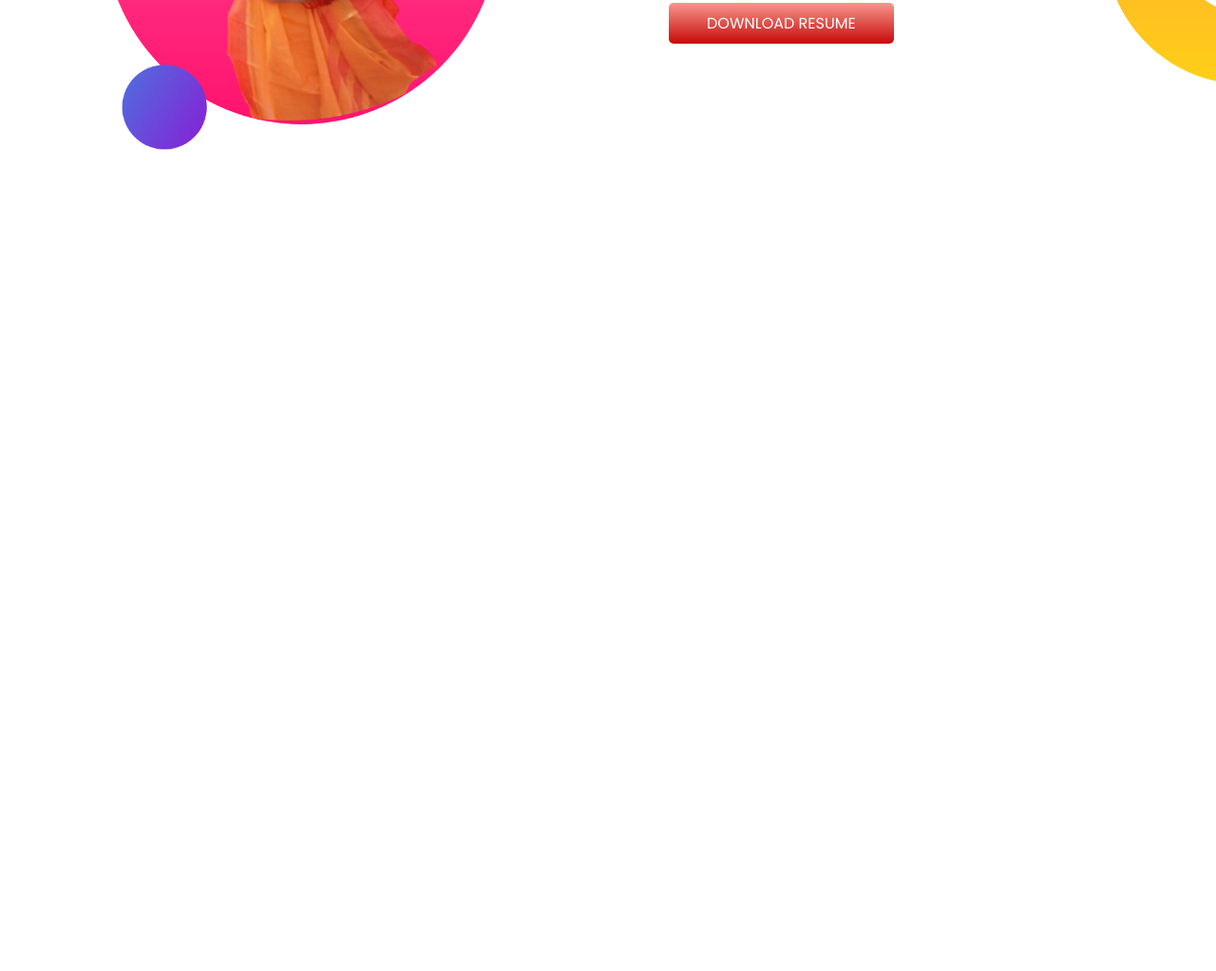
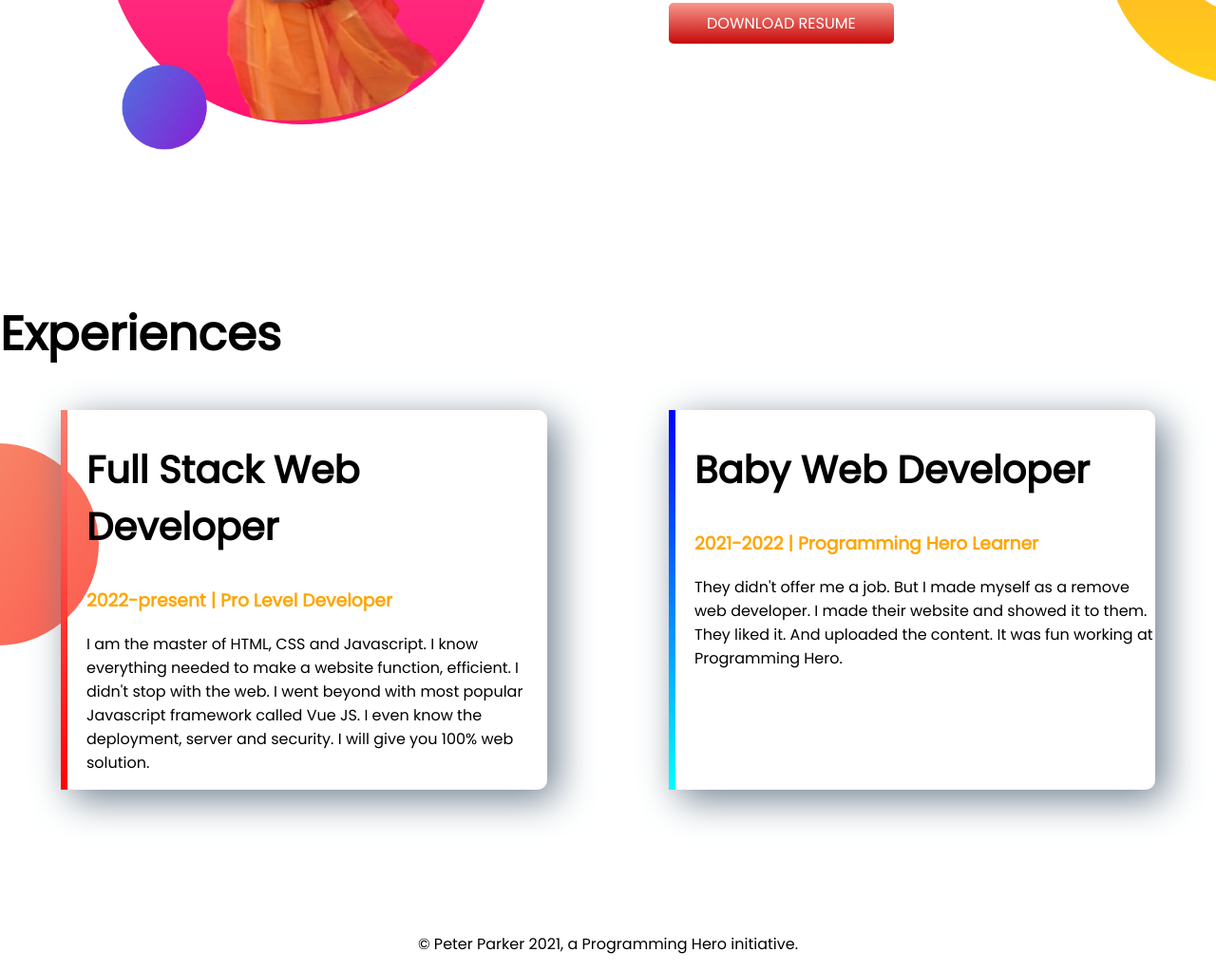
Before and after one commit to KeyaAkter/developer-port, a plain HTML site: page index.html in a window 1280 px wide. Shown: the part 899-1922 px from the top of the page at 95% size. Before the commit the page ends 1214 px from the top, so only its background shows below. Drawn offline with Linux system fonts and the light colour scheme.

Commit message:
experiences & footer added

```diff
--- a/index.html
+++ b/index.html
@@ -13,7 +13,7 @@
 </head>
 
 <body>
-    <section class="top-banner">
+    <section class="top-banner flexible-container">
         <div class="half-width">
             <h1>Welcome To</h1>
             <h1><span class="orange-color">Tanisha Tanvin</span> World!</h1>
@@ -29,7 +29,7 @@
             <img src="images/Pic-bg.png" alt="">
         </div>
     </section>
-    <section class="dream-big">
+    <section class="dream-big flexible-container">
         <div class="half-width">
             <img src="images/my-2nd-bg.png" alt="">
         </div>
@@ -40,11 +40,31 @@
                 to make simple website. My goal is to build 3 websites and learn advanced topics.</p>
             <a class="link-button" target="_blank" href="">DOWNLOAD
                 RESUME</a>
-
         </div>
-
     </section>
-
+    <section class="experience-area">
+        <h1>Experiences</h1>
+        <div class="flexible-container">
+            <div id="web-dev-exp1" class="experience-item">
+                <h2>Full Stack Web Developer</h2>
+                <h3 class="orange-color">2022-present | Pro Level Developer</h3>
+                <p>I am the master of HTML, CSS and Javascript. I know everything needed to make a website function,
+                    efficient. I didn't stop with the web. I went beyond with most popular Javascript framework called
+                    Vue
+                    JS. I even know the deployment, server and security. I will give you 100% web solution.</p>
+            </div>
+            <div id="web-dev-exp2" class="experience-item">
+                <h2>Baby Web Developer</h2>
+                <h3 class="orange-color">2021-2022 | Programming Hero Learner</h3>
+                <p>They didn't offer me a job. But I made myself as a remove web developer. I made their website and
+                    showed
+                    it to them. They liked it. And uploaded the content. It was fun working at Programming Hero.</p>
+            </div>
+        </div>
+    </section>
+    <footer>
+        <p>© Peter Parker 2021, a Programming Hero initiative.</p>
+    </footer>
 </body>
 
 </html>
--- a/style.css
+++ b/style.css
@@ -5,10 +5,13 @@ body{
 h1{
     font-size: 50px;
 }
+h2{
+    font-size: 40px;
+}
 .orange-color{
     color: orange;
 }
-section{
+.flexible-container{
     display: flex;
     margin-bottom: 150px;
 }
@@ -36,3 +39,30 @@ section{
     background-repeat: no-repeat;
     background-position: right;
 }
+.experience-area{
+    background-image: url(images/exp-bg.png);
+    background-repeat: no-repeat;
+    background-position: left;
+}
+.experience-item{
+    width: 40%;
+    margin-right: 5%;
+    margin-left: 5%;
+    padding-left: 20px;
+    border-radius: 10px;
+    box-shadow:10px 10px 40px slategrey;
+}
+#web-dev-exp1{
+    border-left:7px solid;
+    border-image: linear-gradient(salmon,red );
+    border-image-slice: 1;
+
+}
+#web-dev-exp2{
+    border-left:7px solid;
+    border-image: linear-gradient(blue,cyan );
+    border-image-slice: 1;
+}
+footer p{
+    text-align: center;
+}
```
Also changed, not shown: images/IMG-20180313-WA0010-removebg-preview.png (deleted), images/IMG-20180313-WA0010.jpg (deleted), images/IMG-20180313-WA0013.jpg (deleted), images/IMG-20190213-WA0020-1-removebg-preview.png (deleted), images/IMG-20190213-WA0020-1.jpg (deleted), images/IMG-20190213-WA0032-removebg-preview.png (deleted), images/IMG-20190213-WA0032.jpg (deleted), images/Screenshot_2019-02-13-20-59-57-1.png (deleted), images/jhankar.png (deleted), images/jhankar2.png (deleted), 4 other files.
